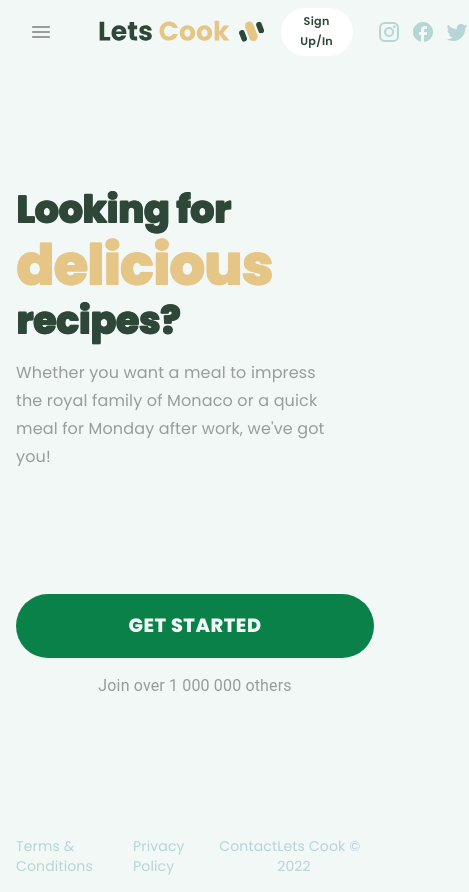
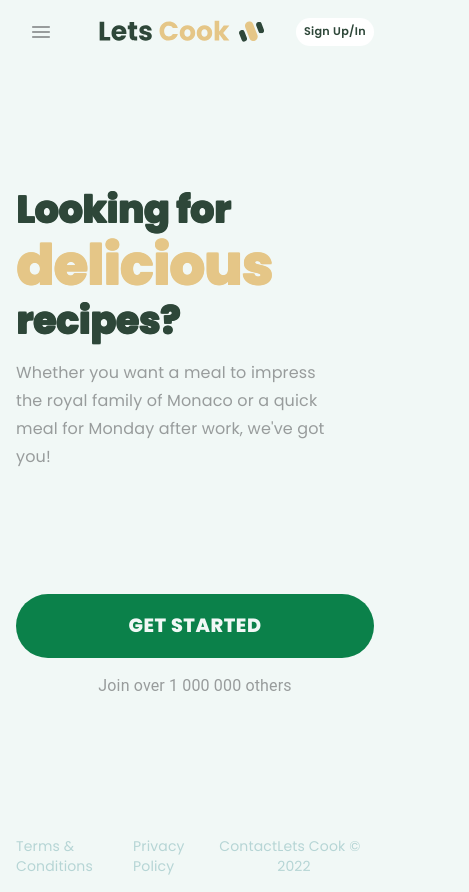
Before and after one commit to millie-wy/letsCook, a React (Create React App) app in the folder client/: page / in a window 390 px wide. Shown: the whole page, 469 px wide, since content can reach past the window. Built offline with nearby package versions, Linux system fonts and the light colour scheme; no server answers.

Commit message:
responsive header fixed

```diff
--- a/client/src/components/Header.jsx
+++ b/client/src/components/Header.jsx
@@ -17,7 +17,7 @@ import {
   Toolbar,
   Typography,
 } from "@mui/material";
-import React, { useEffect, useState } from "react";
+import React, { useState } from "react";
 import { Link } from "react-router-dom";
 import logo from "../assets/logoAndIcons/logo.svg";
 import { useAccount } from "./context/AccountContext";
@@ -322,7 +322,7 @@ const Header = (props) => {
             sx={{
               color: "#B6D5D5",
               width: "100px",
-              display: "flex",
+              display: { xs: "none", sm: "none", md: "flex" },
               placeItems: "center",
               justifyContent: "space-between",
             }}
```
